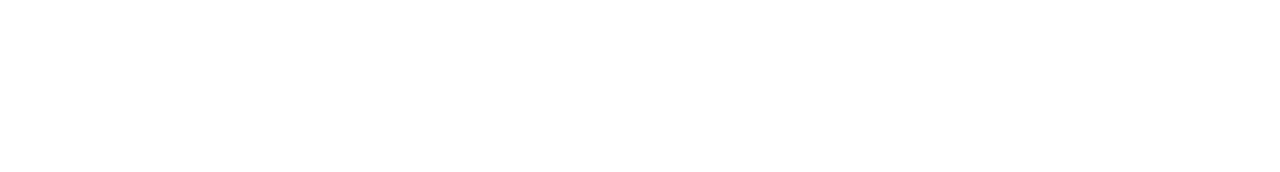
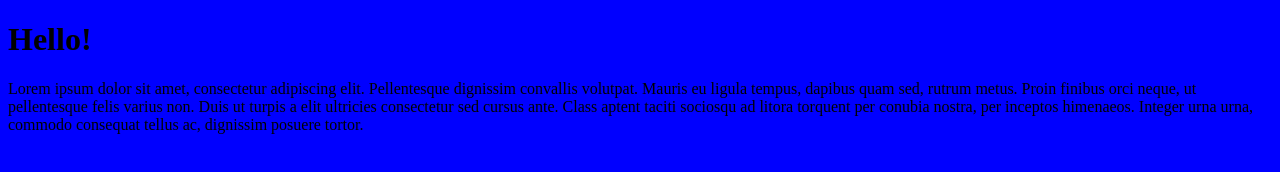
Before and after one commit to kadibrogan/kadibrogan.github.io, a plain HTML site: page projects/form/index.html in a window 1280 px wide. Drawn offline with nearby package versions, Linux system fonts and the light colour scheme.

Commit message:
Adding color background.

```diff
--- a/projects/form/index.html
+++ b/projects/form/index.html
@@ -0,0 +1,26 @@
+<!doctype html>
+<html lang="en">
+<head>
+  <meta charset="utf-8">
+  <meta name="viewport" content="width=device-width, initial-scale=1">
+
+  <title>Form Project</title>
+  <meta name="description" content="A project about forms by Kadi Brogan.">
+  <meta name="author" content="Kadi Brogan">
+
+  <meta property="og:title" content="Form Project">
+  <meta property="og:type" content="website">
+  <meta property="og:url" content="https://kadibrogan.github.io/">
+  <meta property="og:description" content="A project about forms by Kadi Brogan.">
+  <meta property="og:image" content="image.png">
+
+  <link id="style" rel="stylesheet" href="style.css">
+  <script id="jquery" src="https://code.jquery.com/jquery-latest.min.js"></script>
+  <script id="behavior" src="script.js"></script>
+</head>
+
+<body>
+  <h1>Hello!</h1>
+  <p>Lorem ipsum dolor sit amet, consectetur adipiscing elit. Pellentesque dignissim convallis volutpat. Mauris eu ligula tempus, dapibus quam sed, rutrum metus. Proin finibus orci neque, ut pellentesque felis varius non. Duis ut turpis a elit ultricies consectetur sed cursus ante. Class aptent taciti sociosqu ad litora torquent per conubia nostra, per inceptos himenaeos. Integer urna urna, commodo consequat tellus ac, dignissim posuere tortor.</p>
+</body>
+</html>
--- a/projects/form/style.css
+++ b/projects/form/style.css
@@ -0,0 +1,3 @@
+html, body {
+	background: blue;
+}
--- /dev/null
+++ b/projects/style.css
@@ -0,0 +1,3 @@
+html, body {
+	background: green;
+}
--- a/style.css
+++ b/style.css
@@ -0,0 +1,3 @@
+html, body {
+	background: red;
+}
```
Also changed, not shown: index.html (+2 -2 lines), projects/index.html (+26 -0 lines), projects/script.js (added).
